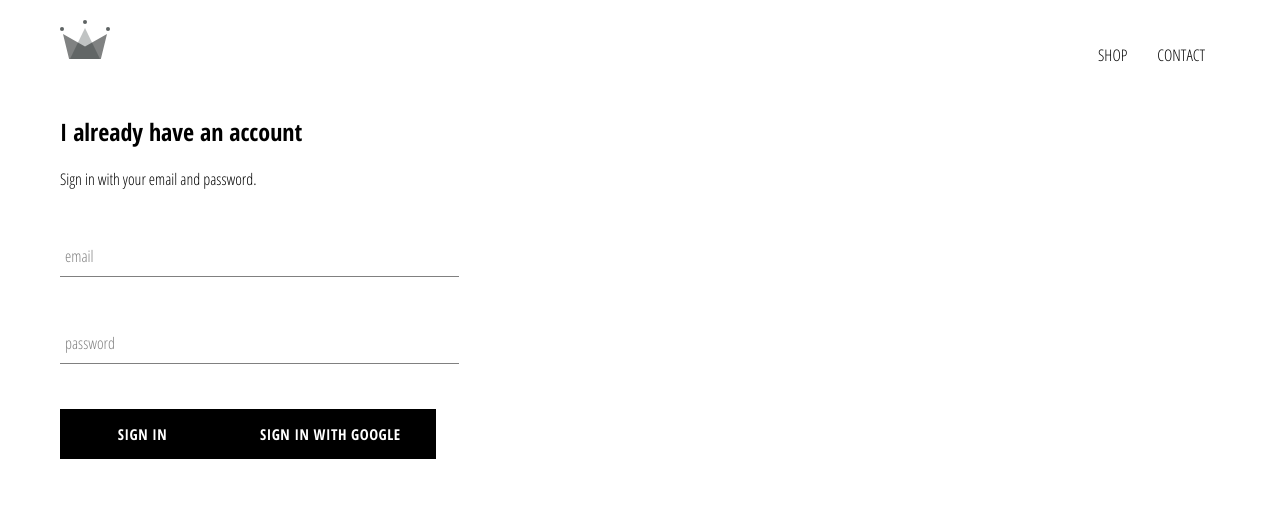
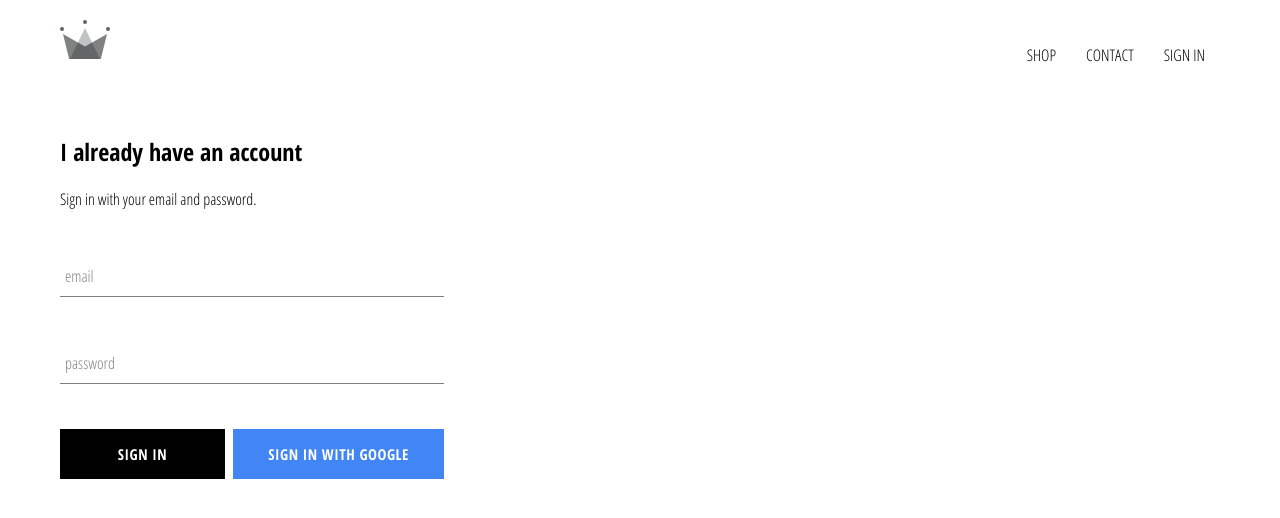
Before and after one commit to thao15059/crwn-clothing, a React (Create React App) app: page /signin in a window 1280 px wide. Shown: the top 518 px of the page. Built offline with nearby package versions, Linux system fonts and the light colour scheme; no server answers.

Commit message:
add style button on sign in page

```diff
--- a/src/App.css
+++ b/src/App.css
@@ -1,3 +1,7 @@
+* {
+    box-sizing: border-box;
+}
+
 body {
     font-family: 'Open Sans Condensed', sans-serif;
     padding: 20px 60px;
--- a/src/App.js
+++ b/src/App.js
@@ -1,3 +1,4 @@
+import React from 'react';
 import { Route, Switch } from 'react-router-dom';
 
 import './App.css';
@@ -7,12 +8,34 @@
 import HomePage from './pages/homepage/homepage.component';
 import ShopPage from './pages/shop/shop.component.jsx';
 import SignInAngSignUpPage from './pages/sign-in-and-sign-up/sign-in-and-sign-up.component.jsx';
+import { auth } from './firebase/firebase.util';
 
 
-function App() {
+class App extends React.Component {
+  constructor(props) {
+    super(props);
+
+    this.state = {
+      currentUser: null
+    }
+  }
+
+  unsubscribeFromAuth = null;
+
+  componentDidMount() {
+    this.unsubscribeFromAuth = auth.onAuthStateChanged(user => {
+      this.setState({ currentUser: user })
+    })
+  }
+
+  componentWillUnmount() {
+    this.unsubscribeFromAuth();
+  }
+
+  render() {
     return (
       <div>
-      <Header />
+        <Header currentUser={this.state.currentUser} />
         <Switch>
           <Route exact path="/" component={HomePage} />
           <Route path="/shop" component={ShopPage} />
@@ -21,5 +44,7 @@
       </div>
       );
     }
+  }
+
 
 export default App;
--- a/src/components/custom-button/custom-button.component.jsx
+++ b/src/components/custom-button/custom-button.component.jsx
@@ -2,8 +2,8 @@
 
 import './custom-button.style.scss';
 
-const CustomButton = ({ children, ...otherButtonProps}) => (
-    <button className="custom-button" {...otherButtonProps}>
+const CustomButton = ({ children, isGoogleSignIn, ...otherButtonProps}) => (
+    <button className={ `${isGoogleSignIn ? 'google-sign-in' : ''} custom-button`} {...otherButtonProps}>
         {children}
     </button>
 )
--- a/src/components/custom-button/custom-button.style.scss
+++ b/src/components/custom-button/custom-button.style.scss
@@ -19,4 +19,14 @@
       color: black;
       border: 1px solid black;
     }
+
+    &.google-sign-in {
+      background-color: #4285f4;
+      color: white;
+
+      &:hover {
+        background-color: #357ae8;
+        border: none;
+      }
+    }
   }
--- a/src/components/header/header.component.jsx
+++ b/src/components/header/header.component.jsx
@@ -1,12 +1,11 @@
 import React from 'react';
-
 import { Link } from 'react-router-dom';
+import { auth } from '../../firebase/firebase.util';
 
 import { ReactComponent as Logo } from '../../assets/crown.svg'
-
 import './header.style.scss';
 
-const Header = () => {
+const Header = ({ currentUser }) => {
     return (
         <div className="header">
             <Link className="headr-logo-container" to="/">
@@ -19,6 +18,14 @@
                 <Link className="option" to="/contact">
                     CONTACT
                 </Link>
+                {
+                    currentUser ?
+                    <div className="option" onClick={() => auth.signOut()}>SIGN OUT</div>
+                    :
+                    <Link className="option" to="/signin">
+                        SIGN IN
+                    </Link>
+                }
             </div>
         </div>
     )
--- a/src/components/header/header.style.scss
+++ b/src/components/header/header.style.scss
@@ -21,5 +21,6 @@
 
     .option {
         padding: 10px 15px;
+        cursor: pointer;
     }
 }
--- a/src/components/sign-in/sign-in.component.jsx
+++ b/src/components/sign-in/sign-in.component.jsx
@@ -49,9 +49,10 @@
                         handleChange={this.handleChange}
                         label="password"
                         required />
-
-                    <CustomButton type="submit"> Sign In </CustomButton>
-                    <CustomButton type="button" onClick={signInWithGoogle}> Sign in with Google </CustomButton>
+                    <div className="buttons">
+                        <CustomButton type="submit"> Sign In </CustomButton>
+                        <CustomButton type="button" onClick={signInWithGoogle} isGoogleSignIn> Sign in with Google </CustomButton>
+                    </div>
                 </form>
             </div>
         )
--- a/src/components/sign-in/sign-in.style.scss
+++ b/src/components/sign-in/sign-in.style.scss
@@ -1,3 +1,14 @@
 .sign-in {
     width: 30vw;
+    display: flex;
+    flex-direction: column;
+
+    .title {
+        margin: 10px 0;
+    }
+
+    .buttons {
+        display: flex;
+        justify-content: space-between;
+    }
 }
```
Also changed, not shown: 2 other files (tests, documents, lock files or other folders). Lines whose indentation alone changed are shown as unchanged.
